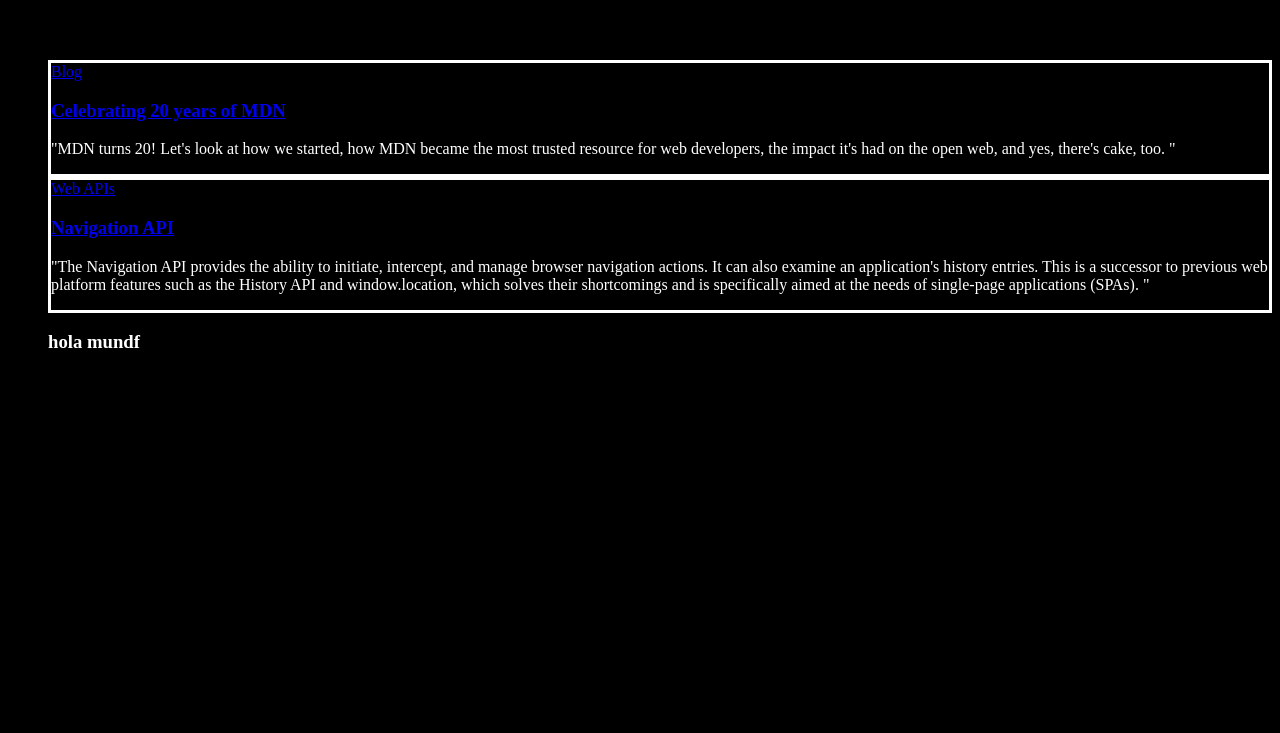
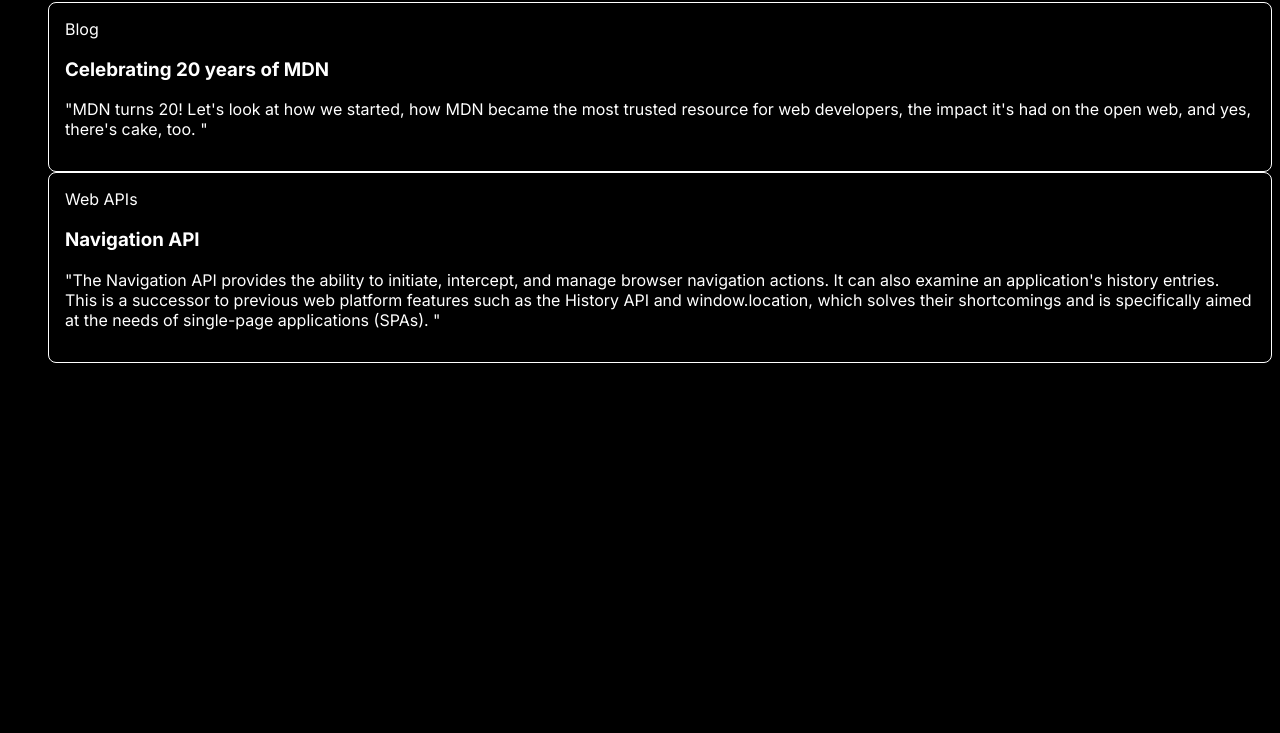
Before and after one commit to joeltrapani2-png/Tarea-7-facil, a plain HTML site: page index.html in a window 1280 px wide. Shown: the part 67-800 px from the top of the page. Drawn offline with Linux system fonts and the light colour scheme.

Commit message:
mejora borde y texdecoration al ancla

```diff
--- a/index.html
+++ b/index.html
@@ -7,8 +7,10 @@
     <link rel="stylesheet" href="./style.css">
 </head>
 <body id="fondo-pagina">
-    <h1>holamundo</h1>
-<section>
+
+
+<div class="homepage-body">
+    <section>
      <h2>Featured articles</h2>
         <ul class="featured-articles">
             <li><article class="featured-articles-article">
@@ -28,10 +30,9 @@
                     such as the History API and window.location, which solves their shortcomings
                     and is specifically aimed at the needs of single-page applications (SPAs). "</p>
             </article></li>
-            <h3 style="color: #ffffff;">hola mundf</h3>
-
 
 </section>
+</div>
 
 
 
--- a/style.css
+++ b/style.css
@@ -1,15 +1,26 @@
 @import url('https://fonts.googleapis.com/css2?family=Inter:ital,opsz,wght@0,14..32,100..900;1,14..32,100..900&display=swap');
 
-
-
+*{font-family: "Inter", sans-serif;}
+h2{
+color: #ffffff;
+}
 
 #fondo-pagina {
     background-color: #000000;
 }
 li {
-    border: 3px solid #ffffff;
+    border: 1px solid #ffffff;
+    border-radius: .5rem;
+    display
+    flex-direction: column;
+    padding: 1rem;
+}
+p { color: #ffffff;}
 
+a{text-decoration: none;
+    color:#ffffff
 }
-p {
-    color: #ffffff;
+
+a:hover {
+border-bottom: 1px solid white
 }
```
